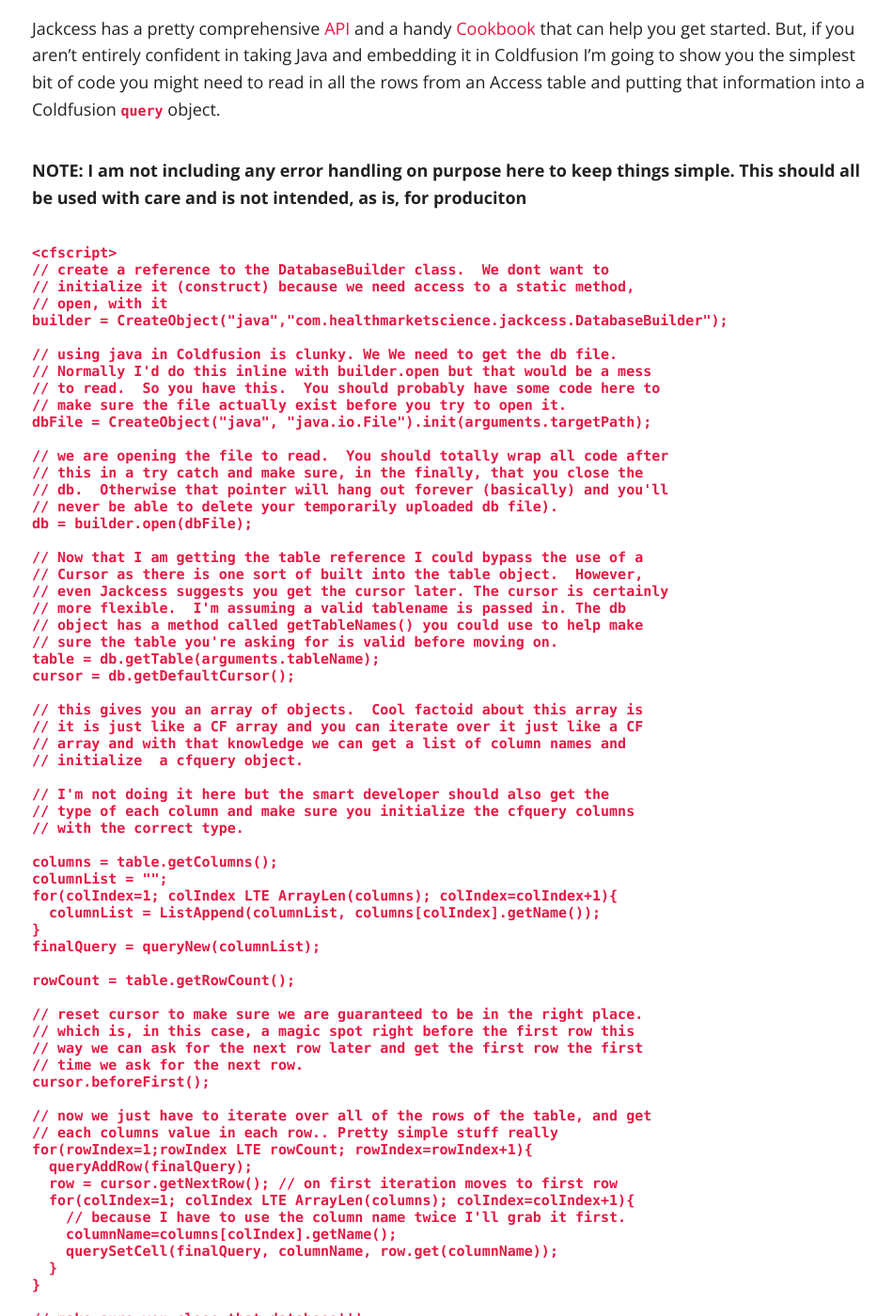
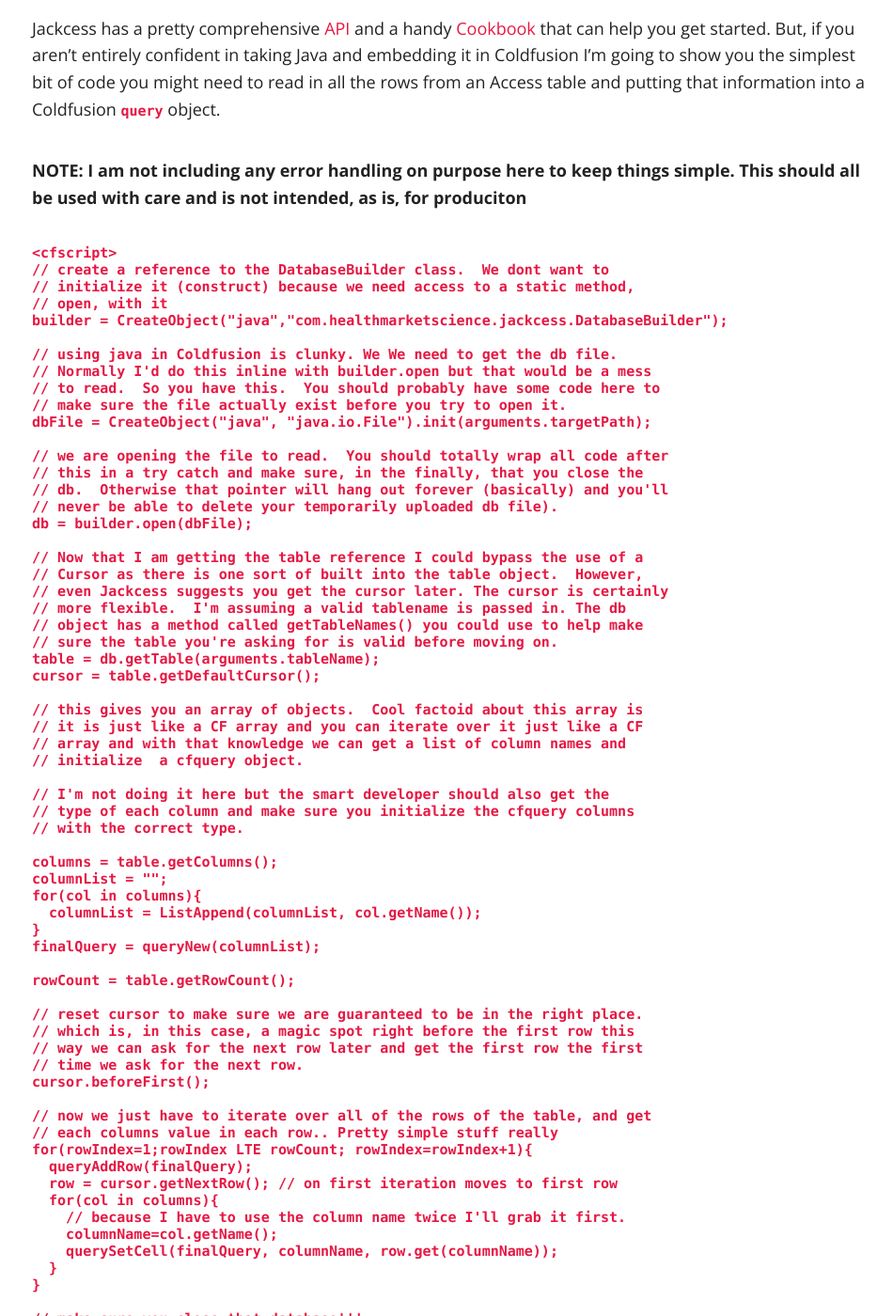
Before and after one commit to finalcut/finalcut.github.io, a Jekyll site: the page built from _posts/2015-08-18-using-jackcess-to-read-access-files-with-coldfusion.md, in a window 1280 px wide and 1400 px high, scrolled down 1027 px. Shown: the whole window at 94% size, without its empty margins (156-1106 px from the left). Built offline with Jekyll 4.4.1, drawn with Linux system fonts in a browser that asks for light colours; nearby versions of some CDN libraries; Markdown is read by kramdown in place of the engine named in the settings; comment, search, counter and statistics services are not loaded; some of the changed text lies outside the part shown.

Commit message:
fix some syntax

```diff
--- a/_posts/2015-08-18-using-jackcess-to-read-access-files-with-coldfusion.md
+++ b/_posts/2015-08-18-using-jackcess-to-read-access-files-with-coldfusion.md
@@ -47,7 +47,7 @@
 // object has a method called getTableNames() you could use to help make
 // sure the table you're asking for is valid before moving on.
 table = db.getTable(arguments.tableName);
-cursor = db.getDefaultCursor();
+cursor = table.getDefaultCursor();
 
 // this gives you an array of objects.  Cool factoid about this array is
 // it is just like a CF array and you can iterate over it just like a CF
@@ -60,8 +60,8 @@
 
 columns = table.getColumns();
 columnList = "";
-for(colIndex=1; colIndex LTE ArrayLen(columns); colIndex=colIndex+1){
-  columnList = ListAppend(columnList, columns[colIndex].getName());
+for(col in columns){
+  columnList = ListAppend(columnList, col.getName());
 }
 finalQuery = queryNew(columnList);
 
@@ -78,9 +78,9 @@
 for(rowIndex=1;rowIndex LTE rowCount; rowIndex=rowIndex+1){
   queryAddRow(finalQuery);
   row = cursor.getNextRow(); // on first iteration moves to first row
-  for(colIndex=1; colIndex LTE ArrayLen(columns); colIndex=colIndex+1){
+  for(col in columns){
     // because I have to use the column name twice I'll grab it first.
-    columnName=columns[colIndex].getName();
+    columnName=col.getName();
     querySetCell(finalQuery, columnName, row.get(columnName));
   }
 }
```
